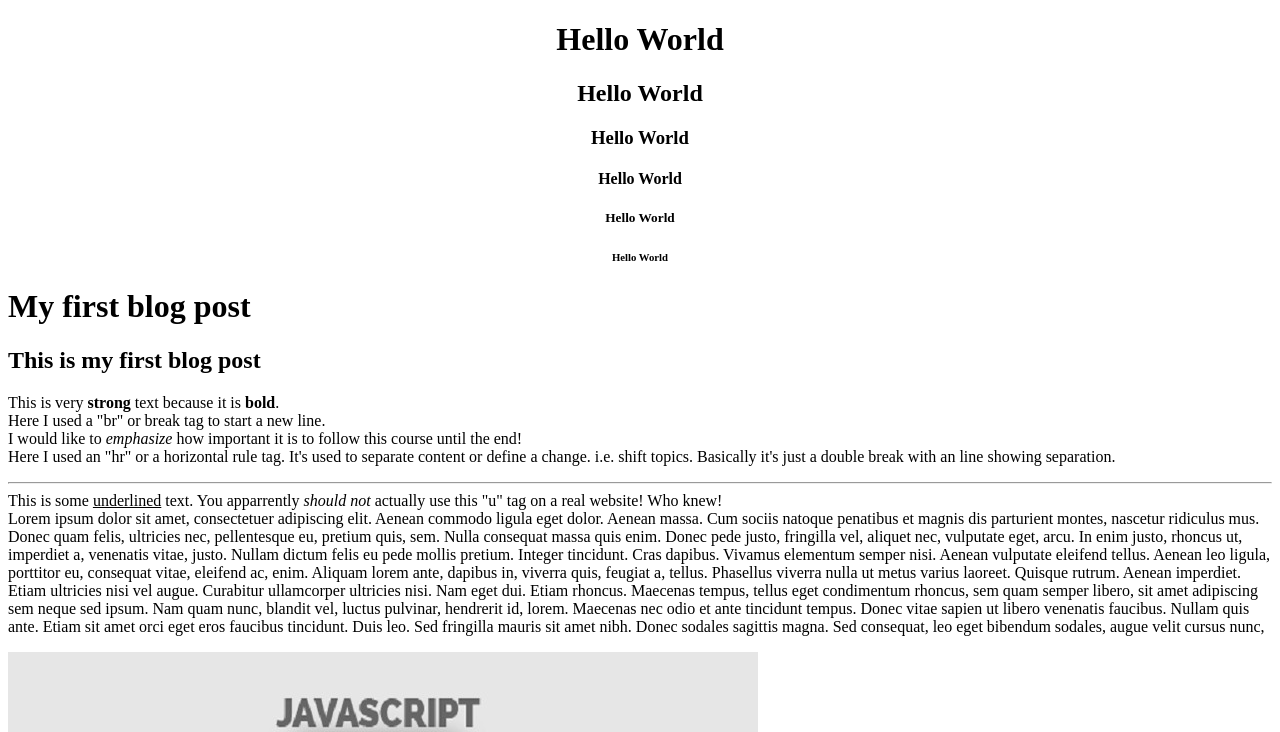
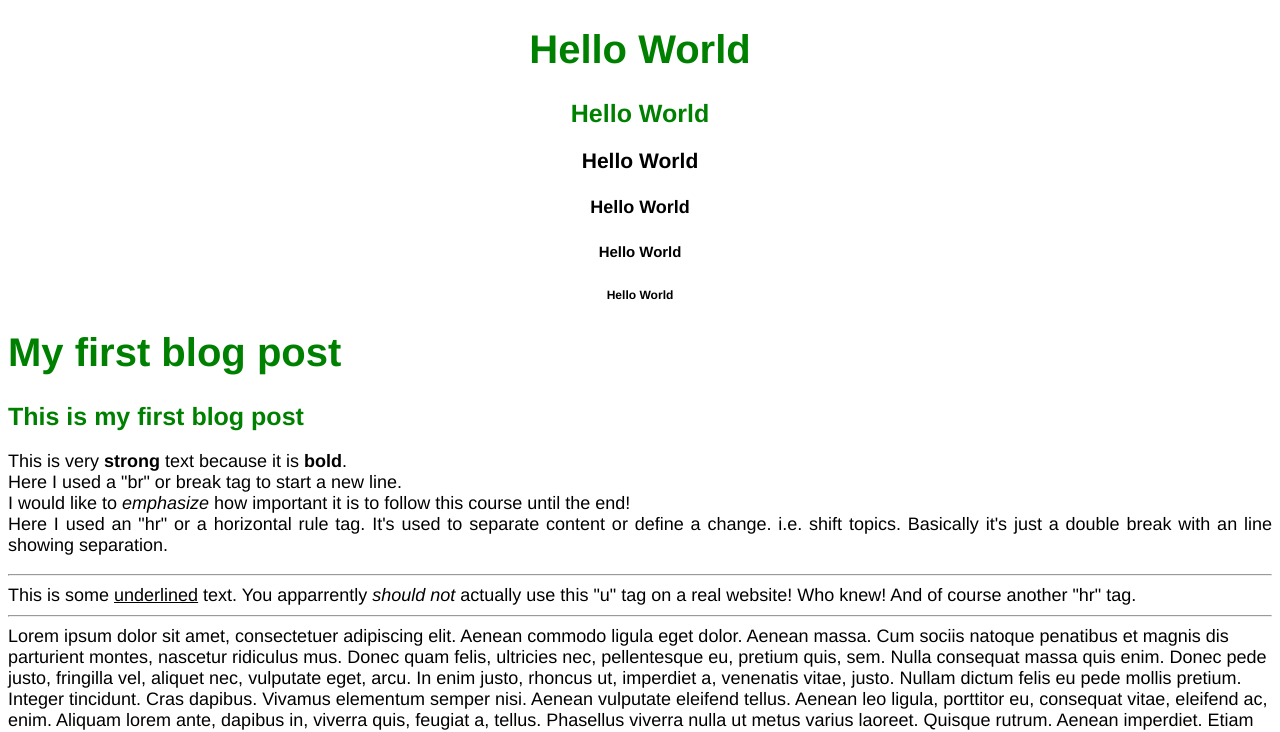
Before and after one commit to mattfraz38/HTML-Blog-Post, a plain HTML site: page index.html in a window 1280 px wide. Shown: the top 732 px of the page. Drawn offline with Linux system fonts and the light colour scheme.

Commit message:
make stylesheet file and add css

```diff
--- a/index.html
+++ b/index.html
@@ -2,6 +2,7 @@
 <html>
   <head>
     <title>Matthew D. Frazier</title>
+    <link rel="stylesheet" href="style.css">
   </head>
 
   <body>
@@ -30,7 +31,8 @@
       just a double break with an line showing separation.<hr>
 
       This is some <u>underlined</u> text. You apparrently <em>should not</em>
-      actually use this "u" tag on a real website! Who knew!<br>
+      actually use this "u" tag on a real website! Who knew!
+      And of course another "hr" tag.<hr>
 
       Lorem ipsum dolor sit amet, consectetuer adipiscing elit.
       Aenean commodo ligula eget dolor. Aenean massa. Cum sociis natoque
--- /dev/null
+++ b/style.css
@@ -0,0 +1,24 @@
+body {
+  font-family: Helvetica Neue, Arial;
+  font-size: 18px;
+}
+
+h1, h2 {
+  color: green;
+}
+
+h1 {
+  font-size: 40px
+}
+
+h2 {
+  font-size: 25px;
+}
+
+p {
+  text-align: justify;
+}
+
+a {
+  text-decoration: none;
+}
```
